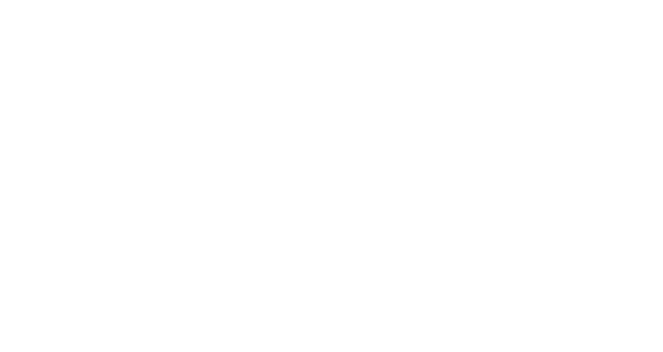
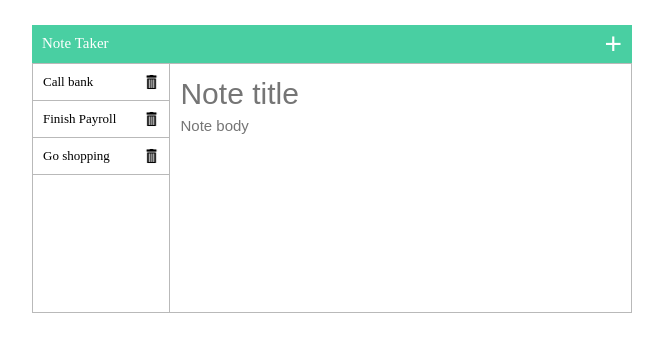
Before and after one commit to csabbah/full-stack-note-taker, a website: page public/index.html in a window 1280 px wide. Shown: the whole page, without its empty margins (308-971 px from the left). Drawn offline with Linux system fonts and the light colour scheme.

Commit message:
Developed the main HTML page and included 2 new routes, one to return current JSON data, the other to post (upload) JSON data (not functional yet)

```diff
--- a/data/db.json
+++ b/data/db.json
@@ -0,0 +1,5 @@
+{
+  "note1": "This is a note",
+  "note2": "This is note 2",
+  "note3": "This is note 3"
+}
--- a/public/assets/styles.css
+++ b/public/assets/styles.css
@@ -1,5 +1,114 @@
+/* -------------------- Root */
 * {
   padding: 0;
   margin: 0;
   box-sizing: border-box;
 }
+
+main {
+  margin-top: 25px;
+  display: flex;
+  justify-content: center;
+}
+
+/* -------------------- Main container */
+
+#main-container {
+  width: 600px;
+  height: 250px;
+}
+
+/* -------------------- Main header */
+#main-header {
+  height: 15%;
+  padding: 10px 10px;
+  background-color: rgb(73, 207, 162);
+  display: flex;
+  align-items: center;
+  justify-content: space-between;
+}
+
+#main-header p {
+  font-size: 15px;
+  color: white;
+}
+
+#main-header button {
+  cursor: pointer;
+  color: white;
+  font-size: 30px;
+  background-color: transparent;
+  border: none;
+}
+
+/* -------------------- Main body */
+
+#main-body {
+  border: 1px solid rgb(185, 185, 185);
+  height: 100%;
+  display: flex;
+}
+/* ------- Note list */
+#note-list {
+  overflow-y: scroll;
+  border-right: 1px solid rgb(185, 185, 185);
+  width: 30%;
+  height: 100%;
+}
+
+.note {
+  display: flex;
+  justify-content: space-between;
+  font-size: 13px;
+  padding: 10px 10px;
+  border-bottom: 1px solid rgb(185, 185, 185);
+}
+
+.note img {
+  width: 15px;
+}
+
+.trash {
+  cursor: pointer;
+}
+/* ------- Note body */
+#note-editor {
+  margin-top: 10px;
+  margin-left: 10px;
+  display: flex;
+  flex-direction: column;
+}
+
+#note-title,
+#note-body {
+  background-color: transparent;
+  border: none;
+  outline: none;
+  margin: 3px 0;
+}
+
+#note-title {
+  font-size: 30px;
+}
+
+#note-body {
+  font-size: 15px;
+}
+
+/*    <section id="main-container">
+        <div id="main-header">
+          <p>Note Taker</p>
+          <button>+</button>
+        </div>
+        <div id="main-body">
+          <div id="note-list">
+            <div id="note-1">Call bank</div>
+            <div id="note-2">Finish payroll</div>
+            <div id="note-3">Call client</div>
+          </div>
+          <div id="note-editor">
+            <input id="note-title" type="text" placeholder="Note title" />
+            <input id="note-text" type="text" placeholder="Note text" />
+          </div>
+        </div>
+      </section> */
--- a/public/index.html
+++ b/public/index.html
@@ -1,12 +1,56 @@
 <!DOCTYPE html>
 <html lang="en">
-<head>
-    <meta charset="UTF-8">
-    <meta http-equiv="X-UA-Compatible" content="IE=edge">
-    <meta name="viewport" content="width=device-width, initial-scale=1.0">
-    <title>Document</title>
-</head>
-<body>
-
-</body>
+  <head>
+    <meta charset="UTF-8" />
+    <meta http-equiv="X-UA-Compatible" content="IE=edge" />
+    <meta name="viewport" content="width=device-width, initial-scale=1.0" />
+    <link rel="stylesheet" href="./assets/styles.css" />
+    <title>Note taker - Main</title>
+  </head>
+  <body>
+    <main>
+      <section id="main-container">
+        <div id="main-header">
+          <p>Note Taker</p>
+          <button>+</button>
+        </div>
+        <div id="main-body">
+          <div id="note-list">
+            <!-- Notes get added here -->
+            <div class="note note-1">
+              <p>Call bank</p>
+              <img
+                class="trash trash-1"
+                src="./assets/images/trash.png"
+                alt=""
+              />
+            </div>
+            <div class="note note-2">
+              <p>Finish Payroll</p>
+              <img
+                class="trash trash-2"
+                src="./assets/images/trash.png"
+                alt=""
+              />
+            </div>
+            <div class="note note-3">
+              <p>Go shopping</p>
+              <img
+                class="trash trash-2"
+                src="./assets/images/trash.png"
+                alt=""
+              />
+            </div>
+          </div>
+          <div id="note-editor">
+            <form id="note-form" action="/notes" method="POST" value="test">
+              <input id="note-title" type="text" placeholder="Note title" />
+              <input id="note-body" type="text" placeholder="Note body" />
+            </form>
+          </div>
+        </div>
+      </section>
+    </main>
+    <script src="./assets/script.js"></script>
+  </body>
 </html>
```
Also changed, not shown: public/notes.html (renamed from public/ntoes.html, +1 -1 lines), server.js (+17 -0 lines), public/assets/images/save.webp (added), public/assets/images/trash.png (added).
